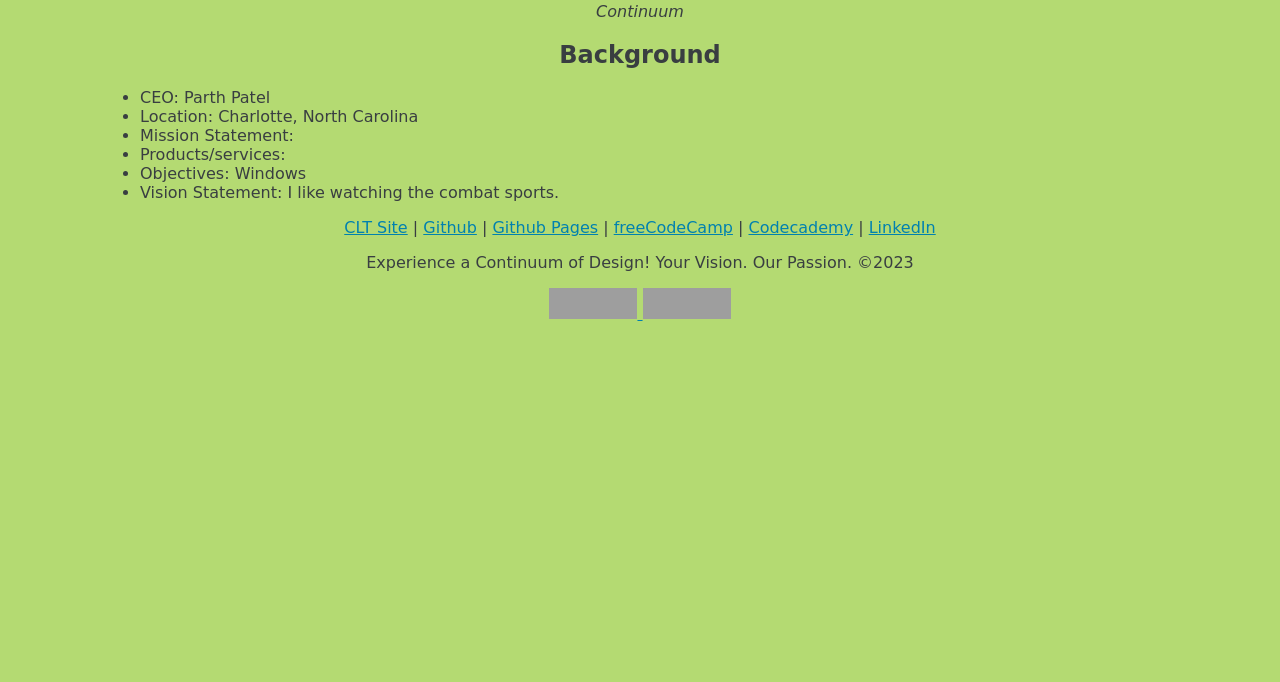
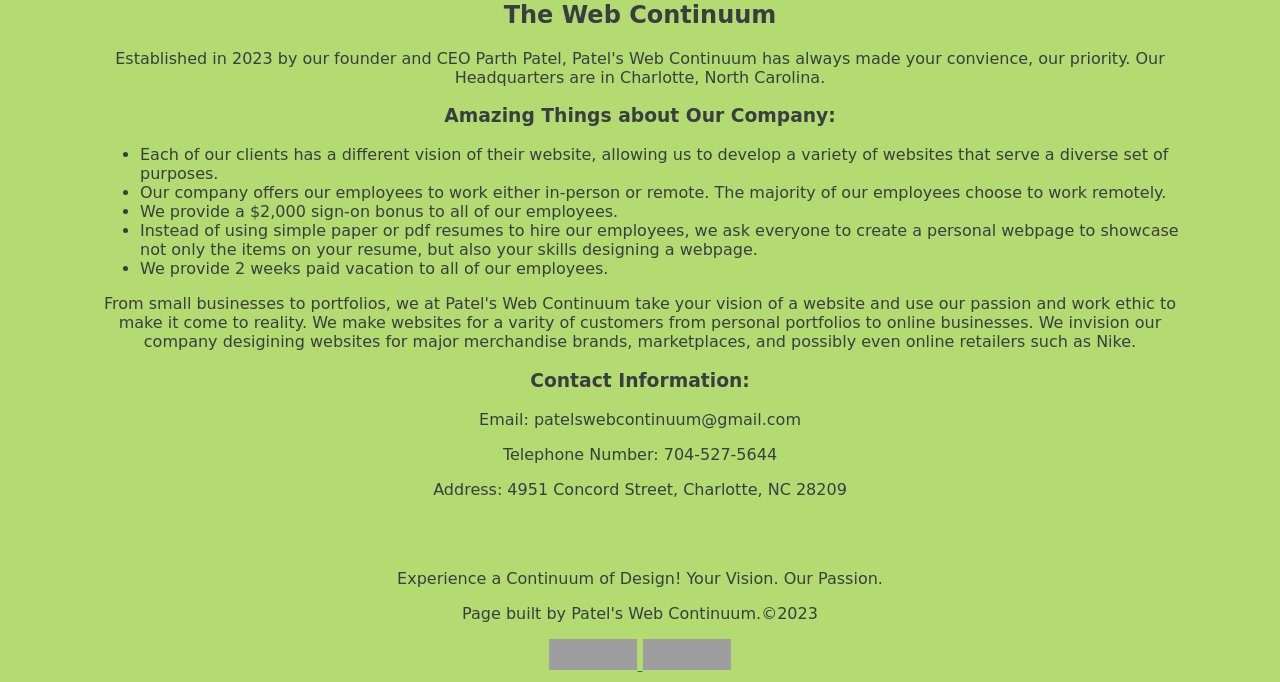
Before and after one commit to parth448812/parth448812.github.io, a plain HTML site: page private_html/itis3135/patelswebcontinuum.com/index.html in a window 1280 px wide. Shown: the part 473-1155 px from the top of the page. Before the commit the page ends 804 px from the top, so only its background shows below. Drawn offline with Linux system fonts and the light colour scheme; grey boxes are pictures that could not be loaded; a web font is replaced by a local one.

Commit message:
Patel's Web Continuum

```diff
--- a/private_html/itis3135/patelswebcontinuum.com/index.html
+++ b/private_html/itis3135/patelswebcontinuum.com/index.html
@@ -5,7 +5,9 @@
     <link rel="preconnect" href="https://fonts.googleapis.com">
 <link rel="preconnect" href="https://fonts.gstatic.com" crossorigin>
 <link href="https://fonts.googleapis.com/css2?family=Gugi&family=Inconsolata&family=Itim&family=Knewave&family=Silkscreen&display=swap" rel="stylesheet">
+
     <style type="text/css">
+        /*https://coolors.co/b4da72-0081af-e9806e-393e41-ead7d7*/
         body {
 
             background: #b4da72;
@@ -15,7 +17,7 @@
             margin-right: 100px;
             padding: 0;
         }
-        header, footer, h1, h2, h3, figure { text-align: center;}
+        header, footer, h1, h2, h3, h4,figure,p { text-align: center;}
         a {
             color: #0081AF;
         }
@@ -36,41 +38,40 @@
 <body>
     <header>
         <h1>Patel's Web Continuum</h1>
-        <h3>
-            <nav>
-        <a target="_blank" href=https://webpages.charlotte.edu/ppate206/itis3135>Introduction</a> |
-        <a target="_blank" href=https://webpages.charlotte.edu/ppate206/itis3135/tables.html>Tables</a> |
-        <a target="_blank" href=https://webpages.charlotte.edu/ppate206/itis3135/forms.html>Forms</a>
-            </nav>
-        </h3>
     </header>
 <main>
     <figure>
-        <img src="https://images.all-free-download.com/images/graphiclarge/black_hole_space_outer_space_216348.jpg" height="350" alt="Space">
-        <figcaption><em>Continuum</em></figcaption>
+        <img src="https://www.transparentpng.com/thumb/web-development/clipart-transparent-web-development-4.png" height="350" alt="Computer Logo">
+        <figcaption><em>Your Vision. Our Passion.</em></figcaption>
     </figure>
-    <h2>Background</h2>
+    <h2>The Web Continuum</h2>
+        <p>Established in 2023 by our founder and CEO Parth Patel, Patel's Web Continuum has always made your convience, our priority. Our Headquarters are in Charlotte, North Carolina.</p>
+        <h3>Amazing Things about Our Company:</h3>
         <ul>
-            <li>CEO: Parth Patel</li>
-            <li>Location: Charlotte, North Carolina</li>
-            <li>Mission Statement: </li>
-            <li>Products/services: </li>
-            <li>Objectives: Windows</li>
-            <li>Vision Statement: I like watching the combat sports.</li>
+            <li>Each of our clients has a different vision of their website, allowing us to develop a variety of websites that serve a diverse set of purposes.</li>
+            <li>Our company offers our employees to work either in-person or remote. The majority of our employees choose to work remotely.</li>
+            <li>We provide a $2,000 sign-on bonus to all of our employees.</li>
+            <li>Instead of using simple paper or pdf resumes to hire our employees, we ask everyone to create a personal webpage to showcase not only the items on your resume, but also your skills designing a webpage.</li>
+            <li>We provide 2 weeks paid vacation to all of our employees.</li>
         </ul>
+
+        <p>From small businesses to portfolios, we at Patel's Web Continuum take your vision of a website and use our passion and work ethic to make it come to reality.
+            We make websites for a varity of customers from personal portfolios to online businesses.
+            We invision our company desigining websites for major merchandise brands, marketplaces, and possibly even online retailers such as Nike.
+        </p>
+        <h3>Contact Information:</h3>
+        <p>Email: patelswebcontinuum@gmail.com</p>
+        <p>Telephone Number: 704-527-5644</p>
+        <p>Address: 4951 Concord Street, Charlotte, NC 28209</p>
+
 </main>
 
 <footer>
-    <nav>
-        <p> <a target="_blank" href="https://webpages.charlotte.edu/ppate206/">CLT Site</a> |
-            <a target="_blank" href="https://github.com/parth448812">Github</a> |
-            <a target="_blank" href="https://github.com/parth448812/parth448812.github.io">Github Pages</a> |
-            <a target="_blank" href="https://www.freecodecamp.org/parthpatel04">freeCodeCamp</a> |
-            <a target="_blank" href="https://www.codecademy.com/profiles/parth448812">Codecademy</a> |
-            <a target="_blank" href="https://www.linkedin.com/in/parth-patel04">LinkedIn</a>
-        </p>
-    </nav>
-    <p>Experience a Continuum of Design! Your Vision. Our Passion. &copy;2023</p>
+    <br>
+
+    <br>
+    <p>Experience a Continuum of Design! Your Vision. Our Passion.</p>
+    <p>Page built by Patel's Web Continuum.&copy;2023</p>
     <a href= "https://validator.w3.org/check?uri=referer">
         <img src="https://www.w3.org/Icons/valid-html40" width="88" height="31" alt="Link to HTML validator">
         </a>
```
